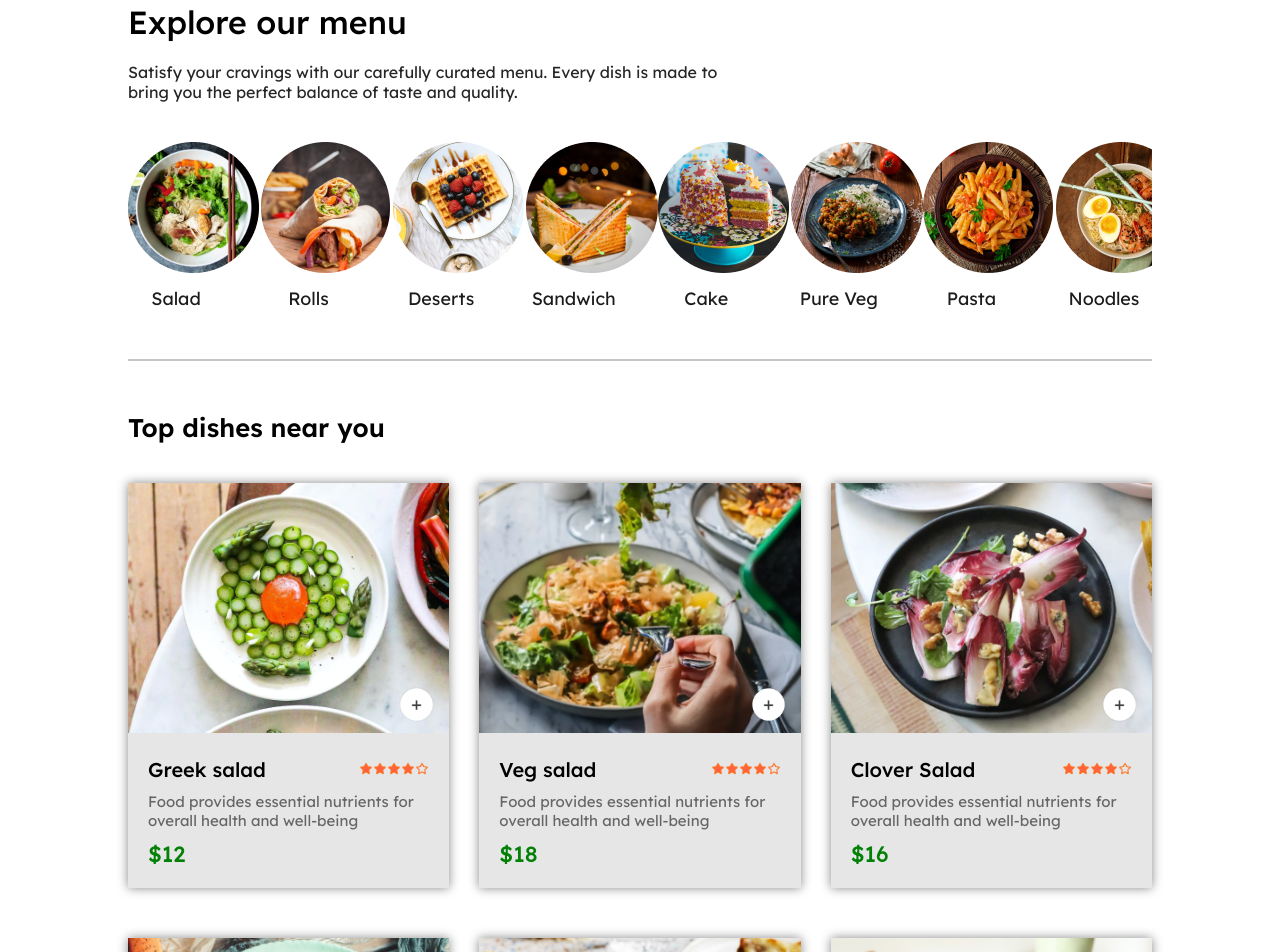
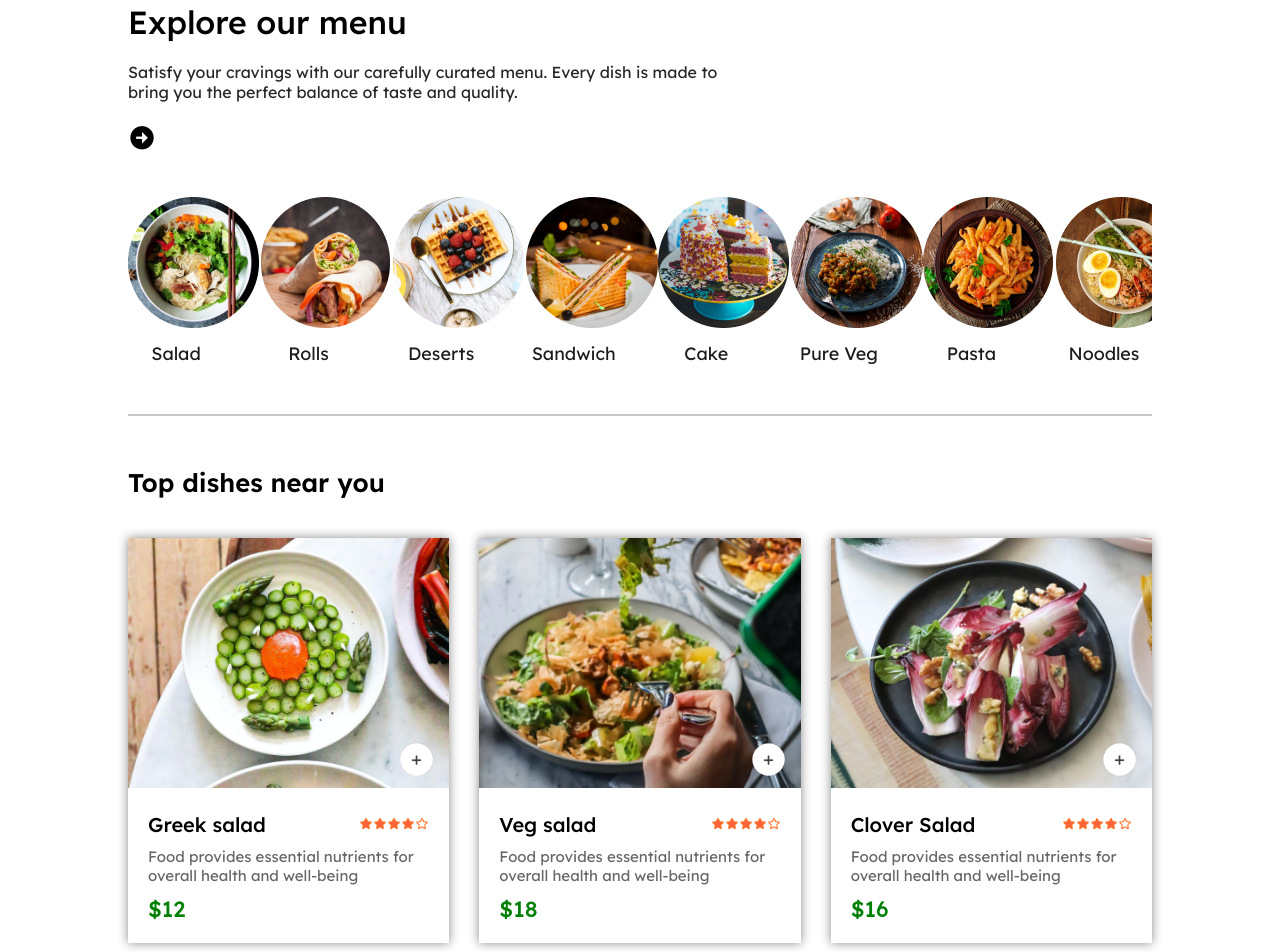
Before and after one commit to narendraojha24/Foodzy, a React (Vite) app in the folder react/: page / in a window 1280 px wide. Shown: the part 700-1652 px from the top of the page. Built offline with nearby package versions, Linux system fonts and the light colour scheme.

Commit message:
profile page

```diff
--- a/react/src/App.jsx
+++ b/react/src/App.jsx
@@ -28,7 +28,7 @@ function App() {
               <div className='footer-content'>
                   <div className='footer-content-left'>
                       <h1>Foodzy</h1>
-                      <p>sbdckjerg jbviheoihv hviorhigu94rg hfibhoriupoegtb</p>
+                      <p> Every dish is made to bring you the perfect balance of taste and quality.</p>
                       <div className='footer-social-icons'>
                          <img src={assets.facebook_icon} alt="" />
                          <img src={assets.twitter_icon} alt="" />
--- a/react/src/components/ExploreMenu/ExploreMenu.jsx
+++ b/react/src/components/ExploreMenu/ExploreMenu.jsx
@@ -7,6 +7,7 @@ export default function ExploreMenu({category,setCategory}) {
     <div className='explore-menu' id='explore-menu'>
         <h1>Explore our menu</h1>
         <p className='explore-menu-text'>Satisfy your cravings with our carefully curated menu. Every dish is made to bring you the perfect balance of taste and quality.</p>
+        <div className='box-icon'><i class='bx bxs-right-arrow-circle' ></i></div>
       <div className="explore-menu-list">
         {menu_list.map((item,index)=>{
             return(
--- a/react/src/components/FoodItem/FoodItem.css
+++ b/react/src/components/FoodItem/FoodItem.css
@@ -6,7 +6,7 @@
     animation: fadeIn 2s;
     transition-duration: 0.5s;
     cursor: pointer;
-    background-color: rgb(230, 230, 230);
+    background-color: rgb(255, 255, 255);
 }
 .food-item:hover{
     box-shadow: 0px 0px 10px rgb(55, 55, 55);
```
